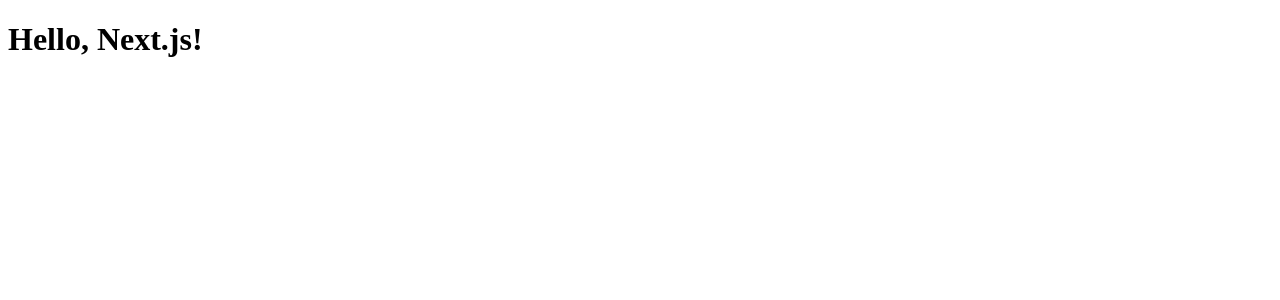
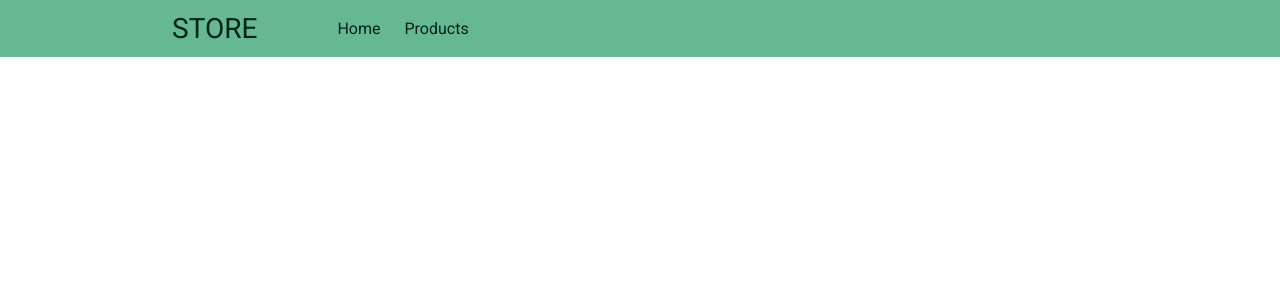
Before and after one commit to JefersonLC/nextjs_app, a Next.js app: page / in a window 1280 px wide. Shown: the top 300 px of the page. Built offline with nearby package versions, Linux system fonts and the light colour scheme.

Commit message:
modified layout.js

```diff
--- a/app/layout.js
+++ b/app/layout.js
@@ -1,11 +1,32 @@
+import { Roboto } from '@next/font/google';
+import Link from 'next/link';
+import NavContent from '../components/NavContent';
+import '../styles/globals.css';
+import '../styles/RootLayout.css'
+
+const roboto = Roboto({
+  weight: ['400', '700'],
+  style: ['normal', 'italic'],
+  subsets: ['latin'],
+  display: 'optional',
+});
+
 export default function RootLayout({ children }) {
   return (
-    <html lang="en">
+    <html lang="en" className={roboto.className}>
       <head>
         <title>APP NEXT 13</title>
         <meta name="viewport" content="width=device-width, initial-scale=1" />
       </head>
-      <body>{children}</body>
+      <body>
+        <nav className="nav">
+          <div className="nav-container">
+            <Link href="/" className='nav-brand'>STORE</Link>
+            <NavContent />
+          </div>
+        </nav>
+        {children}
+      </body>
     </html>
   );
 }
```
